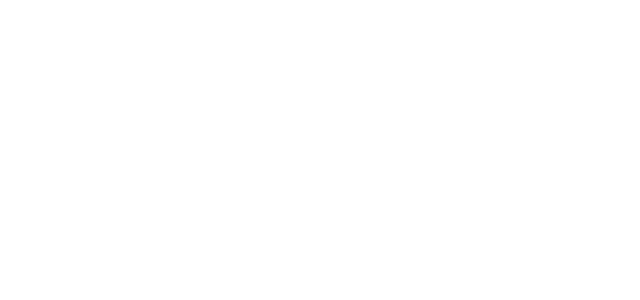
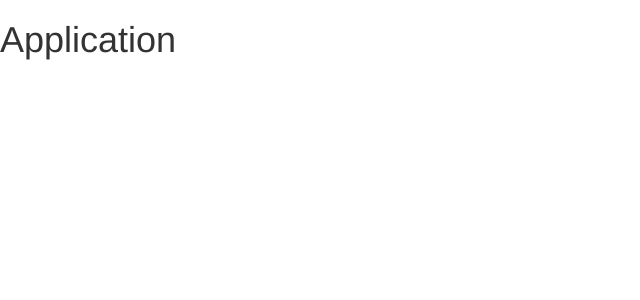
Before and after one commit to sameer-mitra/SMBlog, an Angular app in the folder SMBlog-UI/: page / in a window 1280 px wide. Shown: the top 300 px of the page, without its empty margins (0-640 px from the left). Built offline with nearby package versions, Linux system fonts and the light colour scheme.

Commit message:
SM 20230625 Changed demo

```diff
--- a/SMBlog-UI/src/app/app.component.html
+++ b/SMBlog-UI/src/app/app.component.html
@@ -0,0 +1 @@
+<h1>Application</h1>
```
